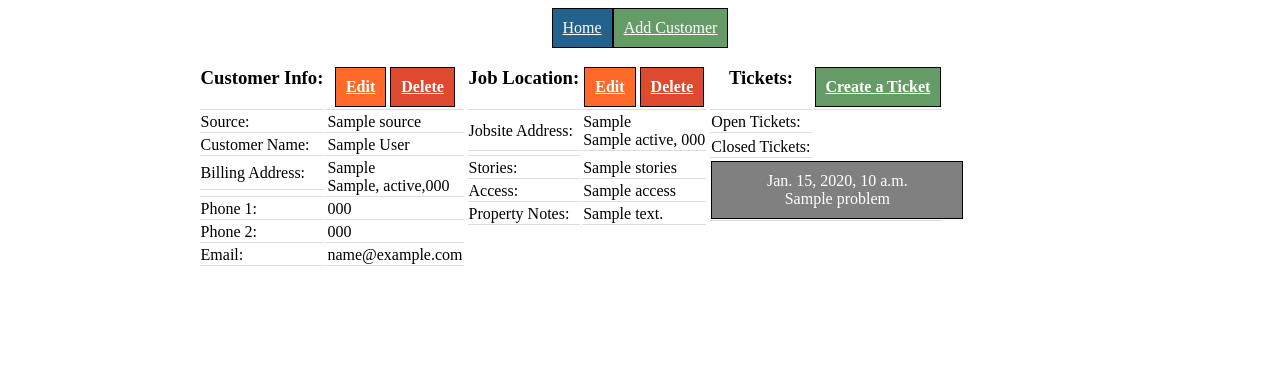
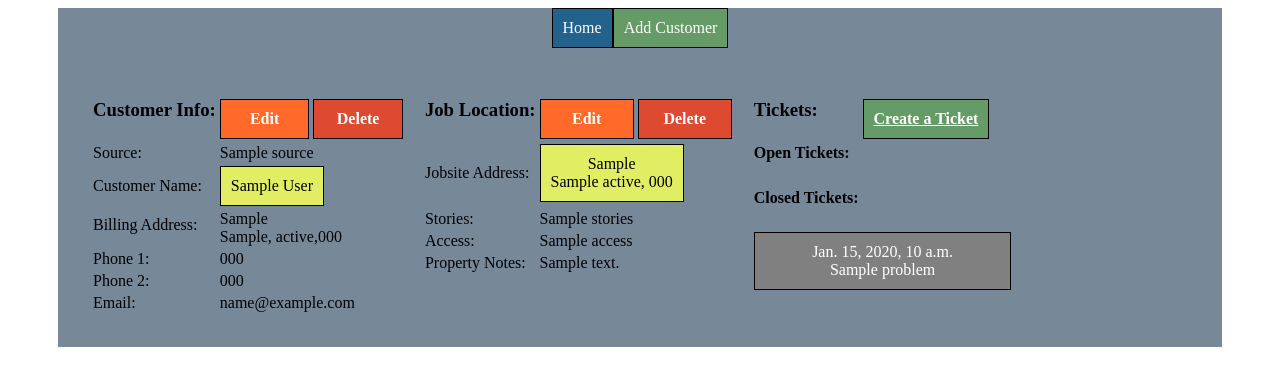
Before and after one commit to solvable/Alpha, a Django app: template templates/CRM/jobsite_detail.html in a window 1280 px wide. Shown: the top 386 px of the page. Run offline with Django 3.2, Linux system fonts and the light colour scheme; the template is opened without the code that fills it: most values are stand-ins (such as "Sample title", 1, 10 or a date in 2020); parts of the project's set-up code (start-up, migrations or seed data) failed here and were passed over.

Commit message:
v.012 added some more

```diff
--- a/CRM/static/CRM/stylesheet.css
+++ b/CRM/static/CRM/stylesheet.css
@@ -21,6 +21,15 @@
 }
 
 @media screen {
+
+    .page-container{
+        margin-left:50px;
+        margin-right:50px;
+        background-color: lightslategray;
+
+
+    }
+
    .top-menu {
         /*margin-top: 25px;*/
         display: flex;
@@ -32,14 +41,10 @@
     .content-container{
         display: flex;
         justify-content: left;
-        margin-left:15%;
         align-items: flex-start;
     }
 
-    .jobsite-content{
-        body > div.content-container > table:nth-child(3) > tbody > tr:nth-child(2) > th > p > a
 
-    }
 
     .job-item{
         width:100%;
@@ -72,8 +77,19 @@
 
     }
 
+    .edit-btn{
+        width:50%;
+        /*display: inline-block;*/
+    }
+    .delete-btn{
 
+        width:50%;
+        /*display: inline-block;*/
 
+    }
+    .pdf-btn{
+        width:100%;
+    }
 
     .grey {
         background-color: grey;
@@ -100,20 +116,37 @@
         background-color: #23628C;
     }
 
-    .pink {
-        background-color: deeppink;
+    .navy {
+        background-color: navy;
+        color:white;
     }
 
     table {
-
-
-
+        margin:2em;
     }
 
     th, td {
-        border-bottom: 1px solid #ddd;
+        /*border-bottom: 1px solid #ddd;*/
+        white-space: nowrap;
+    }
+    th{
+        text-align: left;
     }
 
+    .service{
+        background-color: #990202;
+        color:white;
+    }
+
+    .lead{
+        background-color: #029902;
+        color:white;
+    }
+
+    .inspection{
+        background-color: midnightblue;
+        color:white;
+    }
     /*.linkbox{*/
         /*float:right;*/
         /*width:20%;*/
--- a/templates/CRM/base.html
+++ b/templates/CRM/base.html
@@ -8,10 +8,10 @@
 
     </head>
     <body>
-
+        <div class="page-container">
             <div class="top-menu">
-                <a href="{% url 'index' %}" class="btn blue">Home</a>
-                <a href ="{% url 'customer_create' %}" class="btn green"> Add Customer</a>
+                <a href="{% url 'index' %}" ><div class="btn blue">Home</div></a>
+                <a href ="{% url 'customer_create' %}"> <div  class="btn green">Add Customer</div></a>
             </div>
 
             <div class="content-container">
@@ -38,6 +38,7 @@
 
 
         </div>
+        </div>
     </body>
 
 
--- a/templates/CRM/customer_detail.html
+++ b/templates/CRM/customer_detail.html
@@ -8,10 +8,10 @@
         <table>
             <tr>
                 <th class="title"><h3>Customer Info:</h3></th>
-                <th><a href="{% url 'customer_update' customer.pk %}" class="btn orange" role="button">Edit</a>
+                <th><a href="{% url 'customer_update' customer.pk %}"  role="button"><div class="btn orange edit-btn">Edit</div></a>
                 <a href="{% url 'customer_delete' customer.pk %}"
-                       onclick="return confirm('Are you sure want to delete this Customer?');" class="btn red"
-                       role="button">Delete</a></th>
+                       onclick="return confirm('Are you sure want to delete this Customer?');"
+                       role="button"><div class="btn red delete-btn">Delete</div></a></th>
             </tr>
             <tr>
                 <td>Source:</td>
@@ -20,7 +20,7 @@
 
             <tr>
                 <td>Customer Name:</td>
-                <td class="td-worktable">{{ customer.fullName }}</td>
+                <td class="td-worktable"><a href="{% url 'customer_detail' customer.pk %}"><div class="btn yellow">{{ customer.fullName }}</div></a></td>
             </tr>
             <tr>
                 <td>Billing Address:</td>
@@ -55,7 +55,7 @@
 <table>
 <tr>
     <th class="title"><h2>Jobsites:</h2></th>
-    <th><a href="{% url 'jobsite_create' cust=object.pk %}" class="btn green">New Jobsite</a></th>
+    <th><a href="{% url 'jobsite_create' cust=object.pk %}" ><div class="btn green">New Jobsite</div></a></th>
 </tr>
 <tr>
    <div class="jobsite-content">
--- a/templates/CRM/jobsite_detail.html
+++ b/templates/CRM/jobsite_detail.html
@@ -5,14 +5,16 @@
         <tr>
             <th class="title"><h3>Job Location:</h3></th>
 
-            <th><a href="{% url 'jobsite_update' cust=jobsite.customer_id.id job=jobsite.pk %}" class="btn orange" role="button">Edit</a>
-            <a href="{% url 'jobsite_delete' cust=object.customer_id.id job=object.pk %}" onclick="return confirm('Are you sure want to delete this Jobsite?');" class="btn red" role="button">Delete</a></th>
+            <th><a href="{% url 'jobsite_update' cust=jobsite.customer_id.id job=jobsite.pk %}" role="button"><div class="btn orange edit-btn">Edit</div></a>
+            <a href="{% url 'jobsite_delete' cust=object.customer_id.id job=object.pk %}" onclick="return confirm('Are you sure want to delete this Jobsite?');" role="button"><div class="btn red delete-btn" >Delete</div></a></th>
         </tr>
         <tr>
             <td>Jobsite Address:</td>
-            <td>
+            <td><a href="{% url 'jobsite_detail' cust=customer.pk job=jobsite.pk %}"><div class="btn yellow">
                 {{ jobsite.jobStreet }} <br>
                 {{ jobsite.jobCity }}&nbsp;{{ jobsite.jobState }},&nbsp;{{ jobsite.jobZip }}
+            </div>
+            </a>
         </tr>
         <tr>
             <td></td>
@@ -44,7 +46,7 @@
         <a href="{% url 'ticket_create' cust=customer.id job=jobsite.id %}" class="btn green">Create a Ticket</a></th>
     </tr>
      <tr>
-            <td>Open Tickets:</td>
+            <td><h4>Open Tickets:</h4></td>
         </tr>
     <tr>
     {% for ticket in object.ticket_set.all %}
@@ -57,7 +59,7 @@
     {% endfor %}
     </tr>
         <tr>
-            <td>Closed Tickets:</td>
+            <td><h4>Closed Tickets:</h4></td>
         </tr>
 
         <tr>
```
Also changed, not shown: templates/CRM/ticket_detail.html (+12 -7 lines), db.sqlite3.
